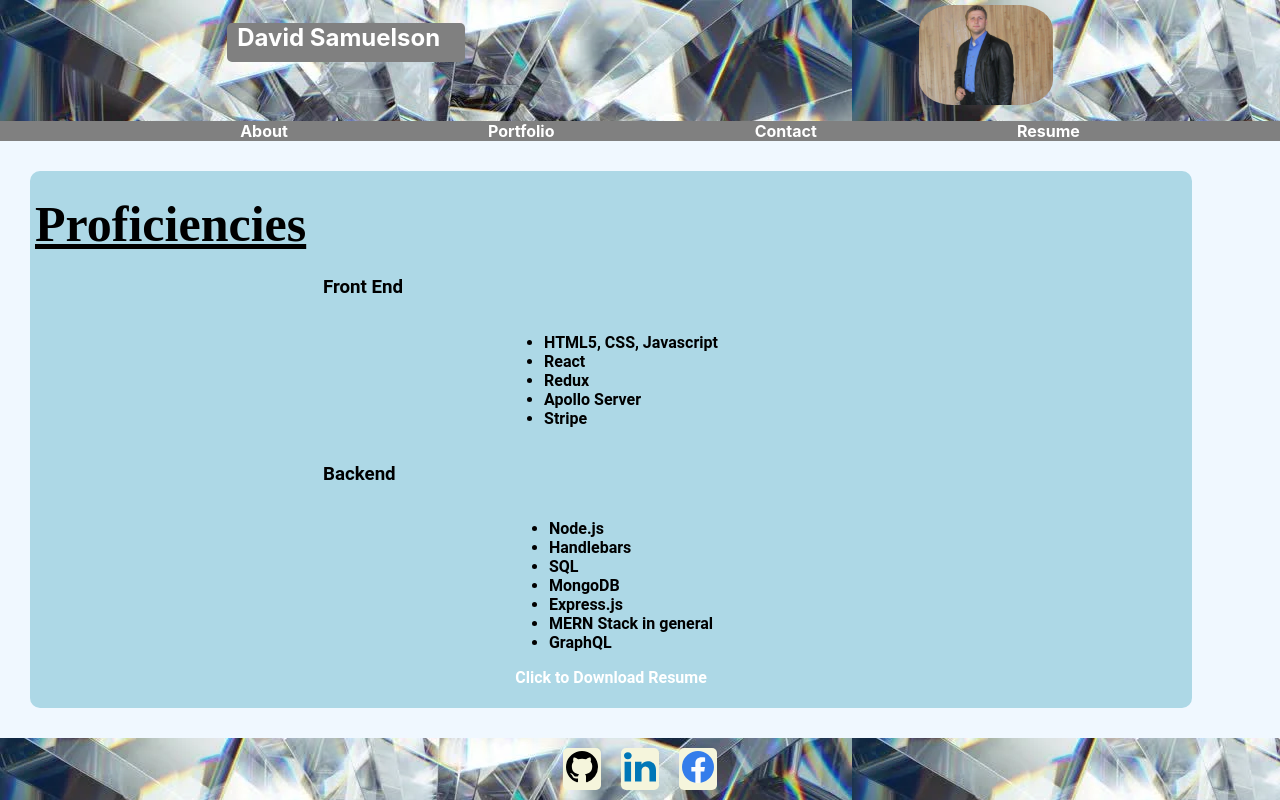
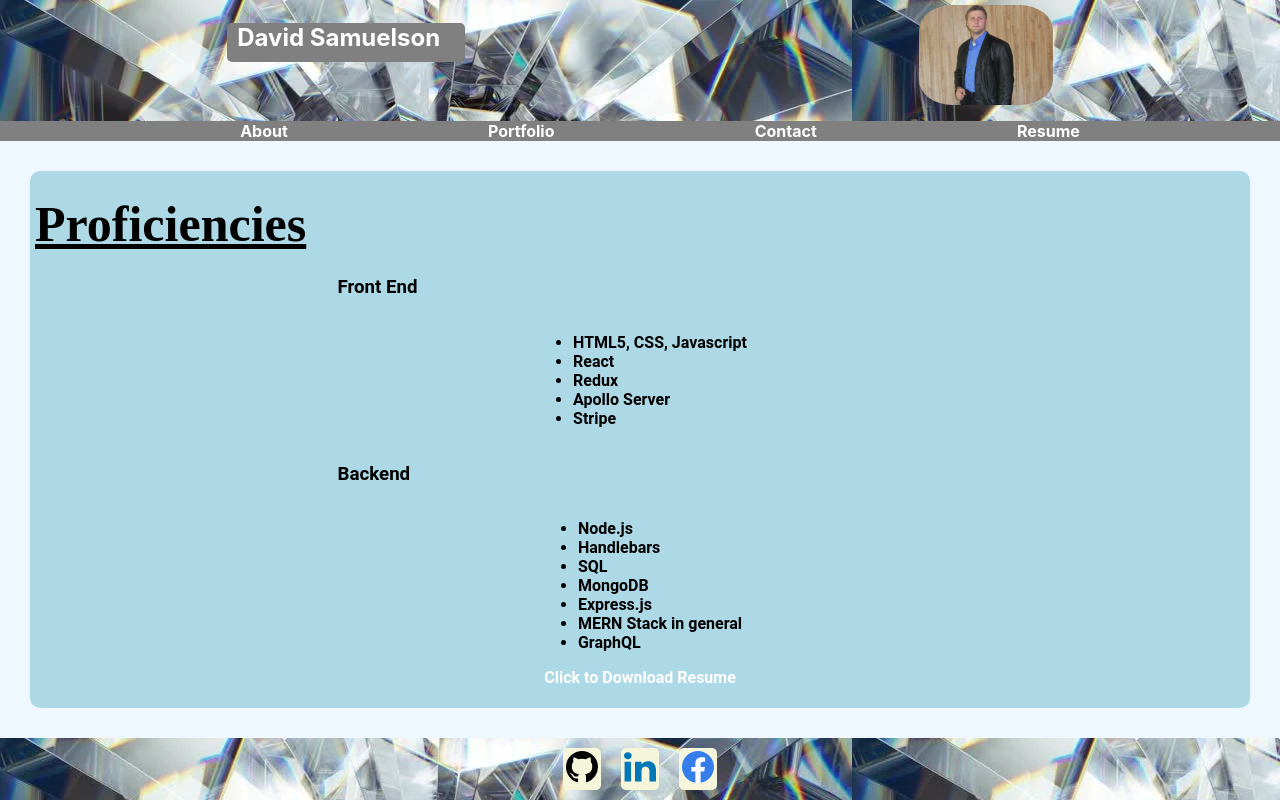
Before and after one commit to dsamuelson/The-Portfolio, a React (Create React App) app in the folder client/: page /resume in a window 1280 px wide. Built offline with nearby package versions, Linux system fonts and the light colour scheme; the HTML template or start-up script is replaced by a standard one.

Commit message:
fixed resume look

```diff
--- a/client/src/index.css
+++ b/client/src/index.css
@@ -140,7 +140,6 @@ footer a {
 }
 
 .resume-cont {
-  width: 90%;
   height: 75%;
   display: flex;
   flex-wrap: wrap;
```
